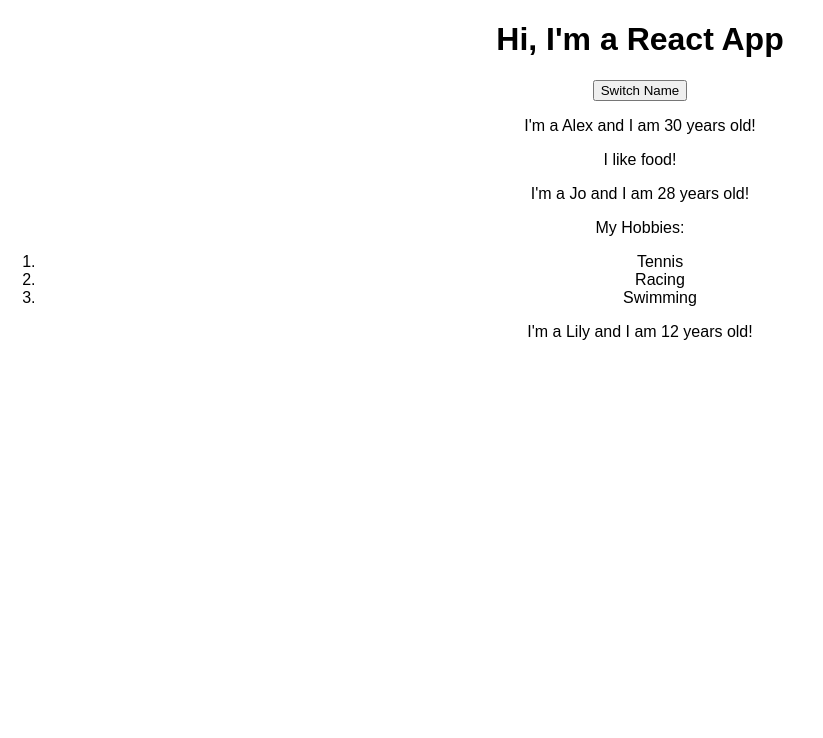
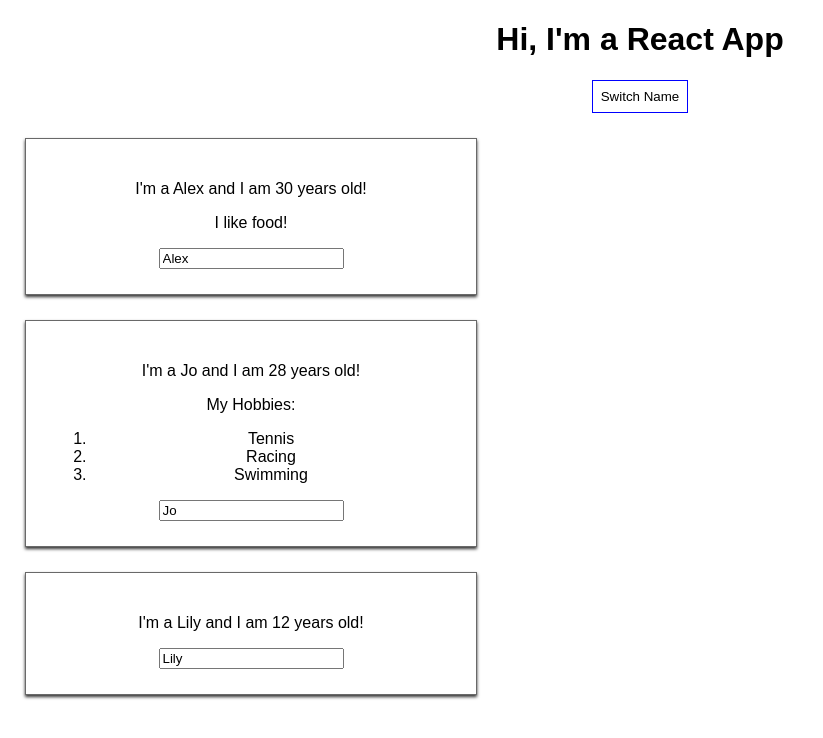
Before and after one commit to AxTrinhadad/React-Complete-Guide, a React (Create React App) app: page / in a window 1280 px wide. Shown: the top 738 px of the page, without its empty margins (0-823 px from the left). Built offline with nearby package versions, Linux system fonts and the light colour scheme.

Commit message:
Css and Sass components

```diff
--- a/package.json
+++ b/package.json
@@ -3,6 +3,7 @@
   "version": "0.1.0",
   "private": true,
   "dependencies": {
+    "node-sass": "^4.11.0",
     "react": "^16.6.3",
     "react-dom": "^16.6.3",
     "react-scripts": "2.1.1"
--- a/src/App.js
+++ b/src/App.js
@@ -12,25 +12,49 @@
     ]
   }
 
-  switchNameHandler = () => {
+  switchNameHandler = (newName) => {
     this.setState({persons: [
-      { name: 'Alexander', age: 30 },
+      { name: newName, age: 30 },
       { name: 'Jo', age: 28 },
       { name: 'Lily', age : 10 }
     ]});
   }
 
+  nameChangedHandler = (event) => {
+    this.setState({persons: [
+      { name: 'Alex', age: 30 },
+      { name: event.target.value, age: 28 },
+      { name: 'Lily', age : 12 }
+    ]});
+  }
+
   render() {
+    const buttonStyle = {
+        backgroundColor: 'white',
+        border: '1px solid blue',
+        padding: '8px',
+        cursor: 'pointer'
+    };
+
     return (
       <div className="App">
         <h1>Hi, I'm a React App</h1>
 
-        <button onClick={this.switchNameHandler}>Switch Name</button>
+        <button
+          onClick={() => this.switchNameHandler('Alexander !!')}
+          style={buttonStyle}>Switch Name</button>
 
-        <Person name={this.state.persons[0].name} age={this.state.persons[0].age} >
+        <Person
+          name={this.state.persons[0].name}
+          age={this.state.persons[0].age} >
           <p>I like food!</p>
         </Person>
-        <Person name={this.state.persons[1].name} age={this.state.persons[1].age}>
+        <Person
+          name={this.state.persons[1].name}
+          age={this.state.persons[1].age}
+          click={this.switchNameHandler.bind(this, 'Alex!')}
+          changed={this.nameChangedHandler}
+          >
           <p>My Hobbies:</p>
           <ol>
             <li>Tennis</li>
@@ -38,7 +62,9 @@
             <li>Swimming</li>
           </ol>
         </Person>
-        <Person name={this.state.persons[2].name} age={this.state.persons[2].age} />
+        <Person
+          name={this.state.persons[2].name}
+          age={this.state.persons[2].age} />
       </div>
     );
 
--- a/src/Person/Person.js
+++ b/src/Person/Person.js
@@ -1,10 +1,12 @@
 import React from 'react';
+import './Person.scss';
 
 const person = (props) => {
     return (
-        <div>
-            <p>I'm a {props.name} and I am {props.age} years old! </p>
-            <p>{props.children}</p>
+        <div className="Person">
+            <p onClick={props.click}>I'm a {props.name} and I am {props.age} years old! </p>
+            {props.children}
+            <input type="text" onChange={props.changed} value={props.name} />
         </div>
     )
 }
--- /dev/null
+++ b/src/Person/Person.scss
@@ -0,0 +1,8 @@
+.Person {
+    width: 400px;
+    margin: 25px;
+    border: 1px solid #696969;
+    box-shadow: 0 2px 3px #333;
+    padding: 25px;
+    text-align: center;
+}
```
Also changed, not shown: 1 other file (tests, documents, lock files or other folders).
